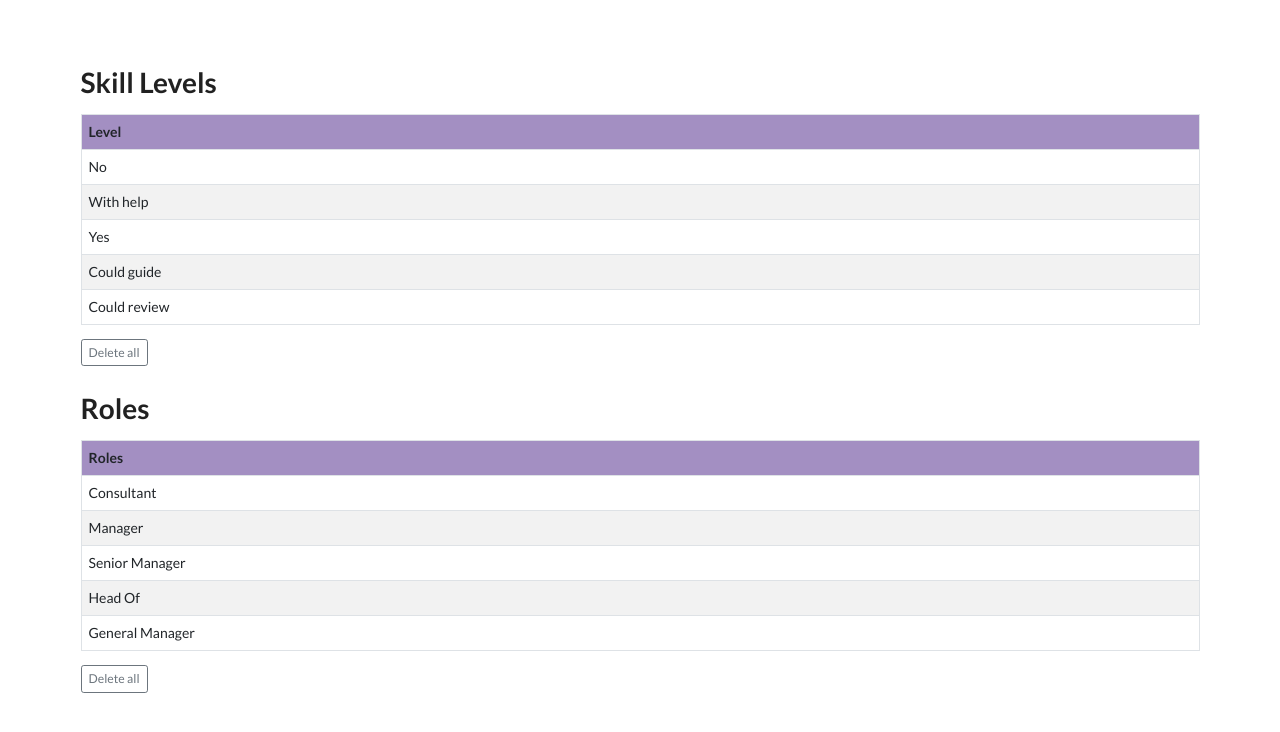
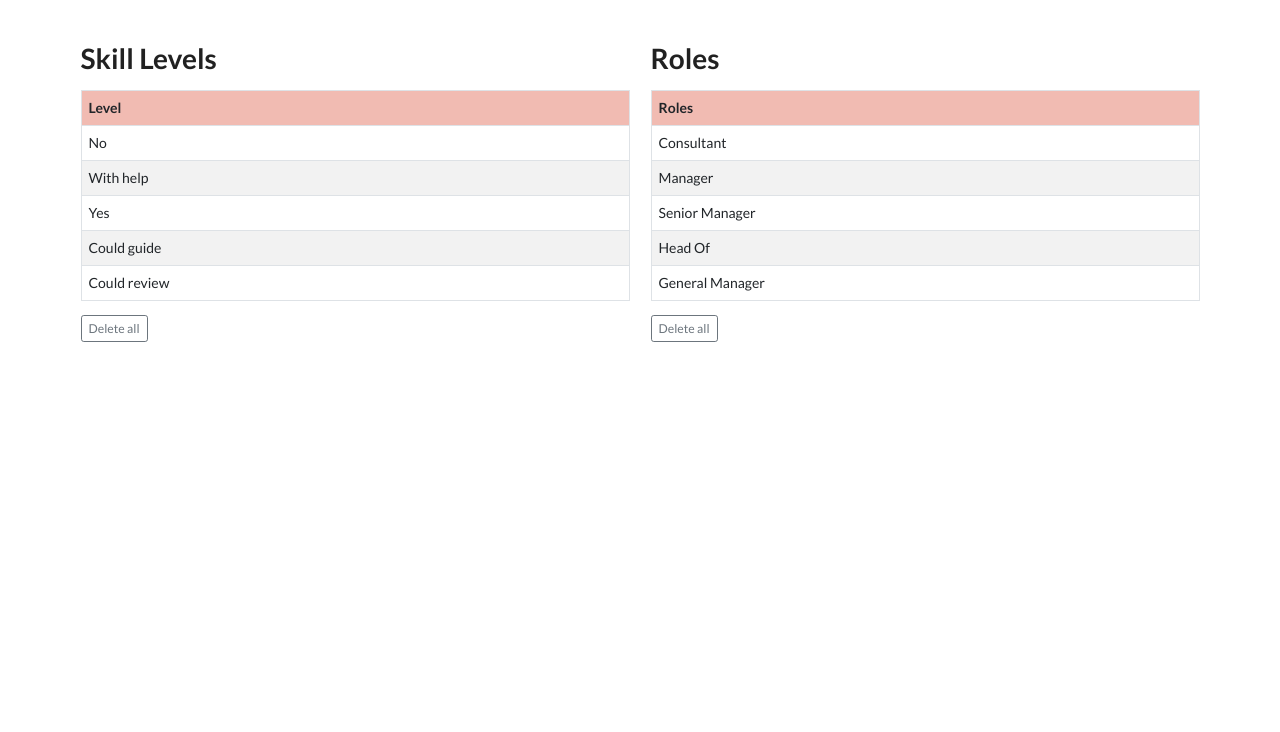
Before and after one commit to DarrenRobinson500/skills, a Django app: page /level_list in a window 1280 px wide. Shown: the part 48-780 px from the top of the page. Run offline with Django 3.2, Linux system fonts and the light colour scheme; data comes from the database, SQL or seed files in the repository; both versions use the stored data as it was after the commit; some libraries are stand-ins or nearby versions.

Commit message:
manager table and colours

```diff
--- a/app/models.py
+++ b/app/models.py
@@ -59,6 +59,12 @@ class Skill(models.Model):
     role_level = models.ForeignKey(Role_Level, blank=True, null=True, on_delete=models.SET_NULL)
     question = models.CharField(max_length=500,null=True, blank=True)
     score_temp = models.IntegerField(null=True)
+    text0_temp = models.CharField(max_length=255,null=True, blank=True)
+    text1_temp = models.CharField(max_length=255,null=True, blank=True)
+    text2_temp = models.CharField(max_length=255,null=True, blank=True)
+    text3_temp = models.CharField(max_length=255,null=True, blank=True)
+    text4_temp = models.CharField(max_length=255,null=True, blank=True)
+    text5_temp = models.CharField(max_length=255,null=True, blank=True)
     def __str__(self):
         return self.question
     def level(self):
--- a/app/views.py
+++ b/app/views.py
@@ -5,10 +5,84 @@ from .forms import FileForm, SkillForm, PeopleForm
 import openpyxl as xl
 
 def people_list(request):
+    if Colour.objects.filter(active=True).count() > 0:
+        colour = Colour.objects.filter(active=True)[0]
+    elif Colour.objects.all().count() > 0:
+        colour = Colour.objects.all()[0]
+    else:
+        colour = Colour().save()
+
     list = People.objects.all().order_by('name')
-    return render(request, 'people_list.html', {'list': list})
+    return render(request, 'people_list.html', {'list': list, 'colour':colour})
+
+def people_team(request, id):
+    if Colour.objects.filter(active=True).count() > 0:
+        colour = Colour.objects.filter(active=True)[0]
+    elif Colour.objects.all().count() > 0:
+        colour = Colour.objects.all()[0]
+    else:
+        colour = Colour().save()
+
+    person = People.objects.get(id=id)
+    team1 = People.objects.filter(manager=person)
+    team2 = People.objects.none()
+    for member in team1:
+        team2 = team2 | People.objects.filter(manager=member)
+    team3 = People.objects.none()
+    for member in team2:
+        team3 = team3 | People.objects.filter(manager=member)
+    team4 = People.objects.none()
+    for member in team3:
+        team4 = team4 | People.objects.filter(manager=member)
+    team5 = People.objects.none()
+    for member in team4:
+        team5 = team5 | People.objects.filter(manager=member)
+    team = team1 | team2 | team3 | team4 | team5
+
+    skills = Skill.objects.all()
+    levels = Skill_Level.objects.all()
+
+
+    for skill in skills:
+        skill.text0_temp = ""
+        skill.text1_temp = ""
+        skill.text2_temp = ""
+        skill.text3_temp = ""
+        skill.text4_temp = ""
+        skill.text5_temp = ""
+
+    for member in team:
+        for skill in skills:
+            score_obj = Score.objects.filter(person=member,skill=skill)
+            if score_obj.count() == 0:
+                score = 0
+            else:
+                score_obj = score_obj[0]
+                score = score_obj.score
+            if score == 0: skill.text0_temp += member.name + chr(13)
+            if score == 1: skill.text1_temp += member.name + chr(13)
+            if score == 2: skill.text2_temp += member.name + chr(13)
+            if score == 3: skill.text3_temp += member.name + chr(13)
+            if score == 4: skill.text4_temp += member.name + chr(13)
+            if score == 5: skill.text5_temp += member.name + chr(13)
+            skill.save()
+
+    for skill in skills:
+        print(skill.question)
+
+
+    return render(request, "people_team.html", {'person':person, 'team':team, 'skills': skills, 'levels':levels, 'colour':colour})
+
+
 
 def people_ind(request, id):
+    if Colour.objects.filter(active=True).count() > 0:
+        colour = Colour.objects.filter(active=True)[0]
+    elif Colour.objects.all().count() > 0:
+        colour = Colour.objects.all()[0]
+    else:
+        colour = Colour().save()
+
     list = Skill.objects.all()
     levels = Skill_Level.objects.all()
     sub_categories = Skill_Cat.objects.all()
@@ -56,10 +130,17 @@ def people_ind(request, id):
             sub_category.target = Target.objects.filter(person=person,sub_cat=sub_category)[0].target.level
             sub_category.save()
 
-    return render(request, 'people_ind.html', {'list': list,'sub_categories':sub_categories,'person':person,'scores':scores})
+    return render(request, 'people_ind.html', {'list': list,'sub_categories':sub_categories,'person':person,'scores':scores,'colour':colour})
 
 
 def people_skill_update(request, people_id, sub_category_id):
+    if Colour.objects.filter(active=True).count() > 0:
+        colour = Colour.objects.filter(active=True)[0]
+    elif Colour.objects.all().count() > 0:
+        colour = Colour.objects.all()[0]
+    else:
+        colour = Colour().save()
+
     list = Skill.objects.filter(sub_category=sub_category_id)
     sub_category = Skill_Cat.objects.filter(id=sub_category_id)[0]
     person = People.objects.get(id=people_id)
@@ -70,6 +151,8 @@ def people_skill_update(request, people_id, sub_category_id):
             result = Score.objects.filter(person=person, skill=skill)[0].score
             skill.score_temp = result
             skill.save()
+        else:
+            skill.score_temp = None
 
     if request.method == 'POST':
         for item in list:
@@ -87,7 +170,7 @@ def people_skill_update(request, people_id, sub_category_id):
                 pass
         return redirect('/people_ind/' + people_id)
     return render(request, 'people_skill_update.html', {'list': list,'person':person,'sub_category': sub_category,
-                                                        'levels':levels, 'buttons':buttons})
+                                                        'levels':levels, 'buttons':buttons,'colour':colour})
 
 def people_target_update(request,people_id,sub_category_id,level_id):
     sub_category = Skill_Cat.objects.filter(id=sub_category_id)[0]
@@ -103,38 +186,20 @@ def people_target_update(request,people_id,sub_category_id,level_id):
         target_obj.save()
     return redirect('/people_ind/' + people_id)
 
+def people_update(request, id):
+    if Colour.objects.filter(active=True).count() > 0:
+        colour = Colour.objects.filter(active=True)[0]
+    elif Colour.objects.all().count() > 0:
+        colour = Colour.objects.all()[0]
+    else:
+        colour = Colour().save()
 
-
-def people_target_update_old(request,people_id,sub_category_id):
-    sub_categories = Skill_Cat.objects.filter(id=sub_category_id)
-    person = People.objects.get(id=people_id)
-    levels = Skill_Level.objects.all()
-    for sub_category in sub_categories:
-        if Target.objects.filter(sub_cat=sub_category,person=person).count() == 0:
-            level=levels[0]
-            new_target = Target(sub_cat=sub_category,person=person,target=level)
-            new_target.save()
-        current = Target.objects.filter(sub_cat=sub_category,person=person)[0].target
-        for count, level in enumerate(levels):
-            found = 0
-            if current == level:
-                found = count
-            allocate = found + 1
-            if allocate == 4:
-                allocate = 0
-            current.target = levels[allocate]
-            current.save()
-            print(levels[allocate], current.target, current, current.target.level)
-    return redirect('/people_ind/' + people_id)
-
-
-def people_update(request, id):
     item = People.objects.get(pk=id)
     form = PeopleForm(request.POST or None, instance=item)
     if form.is_valid():
         form.save()
         return redirect('people_list')
-    return render(request, 'update.html', {'item': item, 'form': form})
+    return render(request, 'update.html', {'item': item, 'form': form,'colour':colour})
 
 def people_delete(request, id):
     item = People.objects.get(pk=id)
@@ -170,31 +235,59 @@ def people_upload(request, id):
     return redirect('people_list')
 
 def skill_list(request):
+    if Colour.objects.filter(active=True).count() > 0:
+        colour = Colour.objects.filter(active=True)[0]
+    elif Colour.objects.all().count() > 0:
+        colour = Colour.objects.all()[0]
+    else:
+        colour = Colour().save()
+
     list = Skill.objects.all()
     rows = Skill_Cat.objects.all()
     levels = Skill_Level.objects.all()
-    return render(request, 'skill_list.html', {'list': list,'rows':rows,'levels':levels})
+    return render(request, 'skill_list.html', {'list': list,'rows':rows,'levels':levels,'colour':colour})
 
 def level_list(request):
+    if Colour.objects.filter(active=True).count() > 0:
+        colour = Colour.objects.filter(active=True)[0]
+    elif Colour.objects.all().count() > 0:
+        colour = Colour.objects.all()[0]
+    else:
+        colour = Colour().save()
+
     list = Skill_Level.objects.all()
     list2 = Role_Level.objects.all()
-    return render(request, 'level_list.html', {'list': list,'list2': list2})
+    return render(request, 'level_list.html', {'list': list,'list2': list2,'colour':colour})
 
 def skill_ind(request, sub_category_id, level_id):
+    if Colour.objects.filter(active=True).count() > 0:
+        colour = Colour.objects.filter(active=True)[0]
+    elif Colour.objects.all().count() > 0:
+        colour = Colour.objects.all()[0]
+    else:
+        colour = Colour().save()
+
     list = Skill.objects.filter(sub_category=sub_category_id)
     sub_category = Skill_Cat.objects.filter(id=sub_category_id)[0]
     buttons = {1,2,3,4,5}
     if request.method == 'POST':
         return redirect('skill_list')
-    return render(request, 'skill_ind.html', {'list': list,'sub_category': sub_category,'buttons':buttons})
+    return render(request, 'skill_ind.html', {'list': list,'sub_category': sub_category,'buttons':buttons,'colour':colour})
 
 def skill_update(request, id):
+    if Colour.objects.filter(active=True).count() > 0:
+        colour = Colour.objects.filter(active=True)[0]
+    elif Colour.objects.all().count() > 0:
+        colour = Colour.objects.all()[0]
+    else:
+        colour = Colour().save()
+
     item = Skill.objects.get(pk=id)
     form = SkillForm(request.POST or None, instance=item)
     if form.is_valid():
         form.save()
         return redirect('skill_list')
-    return render(request, 'update.html', {'item': item, 'form': form})
+    return render(request, 'update.html', {'item': item, 'form': form,'colour':colour})
 
 def skill_delete(request, id):
     item = Skill.objects.get(pk=id)
@@ -235,7 +328,7 @@ def level_upload(request, id):
         wb = xl.load_workbook(path)
     except:
         list = Skill_Level.objects.all()
-        list2 = _Level.objects.all()
+        list2 = Role_Level.objects.all()
         error = True
         return render(request, 'skill_list.html', {'list': list, 'list2': list2, 'error': error})
     sheet = wb.active
@@ -256,7 +349,7 @@ def role_upload(request, id):
         wb = xl.load_workbook(path)
     except:
         list = Skill_Level.objects.all()
-        list2 = _Level.objects.all()
+        list2 = Role_Level.objects.all()
         error = True
         return render(request, 'skill_list.html', {'list': list, 'list2': list2, 'error': error})
     sheet = wb.active
@@ -265,8 +358,8 @@ def role_upload(request, id):
         role = sheet.cell(row, 1).value
         if role == None:
             role = "No level"
-        if Role_Level.objects.all().filter(role=role).count() == 0 and role is not None:
-            role_obj = Role_Level(role=role)
+        if Role_Level.objects.all().filter(role_level=role).count() == 0 and role is not None:
+            role_obj = Role_Level(role_level=role)
             role_obj.save()
     return redirect('level_list')
 
@@ -356,15 +449,25 @@ def colour_upload(request, id):
                    secondary_dark=secondary_dark, secondary_light=secondary_light).save()
     return redirect('colour_list')
 
+def file_list(request):
+    if Colour.objects.filter(active=True).count() > 0:
+        colour = Colour.objects.filter(active=True)[0]
+    elif Colour.objects.all().count() > 0:
+        colour = Colour.objects.all()[0]
+    else:
+        colour = Colour().save()
 
-
-
-
-def file_list(request):
     list = File.objects.all().order_by('name')
-    return render(request, 'file_list.html', {'list': list})
+    return render(request, 'file_list.html', {'list': list,'colour':colour})
 
 def file_upload(request):
+    if Colour.objects.filter(active=True).count() > 0:
+        colour = Colour.objects.filter(active=True)[0]
+    elif Colour.objects.all().count() > 0:
+        colour = Colour.objects.all()[0]
+    else:
+        colour = Colour().save()
+
     if request.method == 'POST':
         form = FileForm(request.POST, request.FILES)
         if form.is_valid():
@@ -372,7 +475,7 @@ def file_upload(request):
             return redirect('file_list')
     else:
         form = FileForm()
-    return render(request, 'file_upload.html',{'form':form})
+    return render(request, 'file_upload.html',{'form':form,'colour':colour})
 
 def file_delete(request, file_id):
     if request.method == 'POST':
--- a/skills/urls.py
+++ b/skills/urls.py
@@ -10,6 +10,7 @@ urlpatterns = [
     path('', views.people_list, name='people_list'),
 
     path('people_list', views.people_list, name='people_list'),
+    path('people_team/<id>', views.people_team, name='people_team'),
     path('people_ind/<id>', views.people_ind, name='people_ind'),
     path('people_skill_update/<people_id>/<sub_category_id>', views.people_skill_update, name='people_skill_update'),
     path('people_target_update/<people_id>/<sub_category_id>/<level_id>', views.people_target_update, name='people_target_update'),
--- a/templates/file_list.html
+++ b/templates/file_list.html
@@ -4,7 +4,7 @@
 <h1>Files</h1>
 <a href="{% url 'file_upload' %}" class='btn btn-outline-secondary btn-sm'>New File</a><br><br>
 <table class='table table-striped table-hover table-bordered'>
-    <tr style="background-color: #AC97CC;"><th>Name</th><th>File</th><th>Load into Database</th><th>Delete</th></tr>
+    <tr style="background-color: #{{colour.primary_dark}};"><th>Name</th><th>File</th><th>Load into Database</th><th>Delete</th></tr>
     {% for item in list %}
     <tr>
         <td> {{item.name }} </td>
--- a/templates/level_list.html
+++ b/templates/level_list.html
@@ -1,8 +1,11 @@
 {% extends 'base.html'%}
 {% block content %}
+
+<div class="row">
+  <div class="col-sm-6">
     <h1>Skill Levels</h1>
     <table class='table table-striped table-hover table-bordered'>
-    <tr style="background-color: #AC97CC;">
+        <tr style="background-color: #{{colour.primary_dark}};">
         <th>Level</th>
         {% for item in list %}
         <tr>
@@ -10,11 +13,12 @@
         </tr>
         {% endfor %}
     </table>
-<td><a href='{% url 'level_delete_all' %}' class='btn btn-outline-secondary btn-sm'> Delete all </a></td>
-<br>
+    <a href='{% url 'level_delete_all' %}' class='btn btn-outline-secondary btn-sm'> Delete all </a>
+  </div>
+  <div class="col-sm-6">
     <h1>Roles</h1>
     <table class='table table-striped table-hover table-bordered'>
-    <tr style="background-color: #AC97CC;">
+        <tr style="background-color: #{{colour.primary_dark}};">
         <th>Roles</th>
         {% for item in list2 %}
         <tr>
@@ -22,8 +26,8 @@
         </tr>
         {% endfor %}
     </table>
-<td><a href='{% url 'role_delete_all' %}' class='btn btn-outline-secondary btn-sm'> Delete all </a></td>
-
+    <a href='{% url 'role_delete_all' %}' class='btn btn-outline-secondary btn-sm'> Delete all </a>
+  </div>
+</div>
 <br><br>
-
 {% endblock %}
--- a/templates/people_list.html
+++ b/templates/people_list.html
@@ -2,13 +2,14 @@
 {% block content %}
 <h1>People</h1>
 <table class='table table-striped table-hover table-bordered'>
-    <tr style="background-color: #AC97CC;">
-    <th>Name</th><th>Manager</th><th>Role</th><th>Actions</th><th>Delete</th>
+    <tr style="background-color: #{{colour.primary_dark}};">
+    <th>Name</th><th>Manager</th><th>Role</th><th>Team</th><th>Actions</th><th>Delete</th>
     {% for item in list %}
     <tr>
         <td><a href='{% url 'people_ind' item.id %}'> {{ item.name }}</td>
         <td>{% if item.manager is not None %} {{ item.manager }} {% endif %}</td>
         <td>{{ item.role }}</td>
+        <td><a href='{% url 'people_team' item.id %}' class='btn btn-outline-secondary btn-sm'> Team </a></td>
         <td><a href='{% url 'people_update' item.id %}' class='btn btn-outline-secondary btn-sm'> Update </a></td>
         <td><a href='{% url 'people_delete' item.id %}' class='btn btn-outline-secondary btn-sm'> Delete </a></td>
     </tr>
--- a/templates/people_skill_update.html
+++ b/templates/people_skill_update.html
@@ -8,7 +8,7 @@
 {% csrf_token %}
 
 <table class='table table-striped table-hover table-bordered'>
-    <tr style="background-color: #AC97CC;">
+    <tr style="background-color: #{{colour.primary_dark}};">
         <th>Question</th><th>Role Level</th>
         {% for level in levels %}
         <th style="min-width:90px; text-align:center">{{level}}</th>
--- a/templates/skill_ind.html
+++ b/templates/skill_ind.html
@@ -7,7 +7,7 @@
 {% csrf_token %}
 
 <table class='table table-striped table-hover table-bordered'>
-    <tr style="background-color: #AC97CC;">
+    <tr style="background-color: #{{colour.primary_dark}};">
         <th>Question</th><th>Answer</th>
     </tr>
 
```
Also changed, not shown: templates/people_ind.html (+4 -4 lines), templates/people_team.html (added, +39 -0 lines), templates/skill_list.html (+4 -4 lines), app/migrations/0021_auto_20210624_0819.py (added), db.sqlite3, 1 other file. Lines whose indentation alone changed are shown as unchanged.
